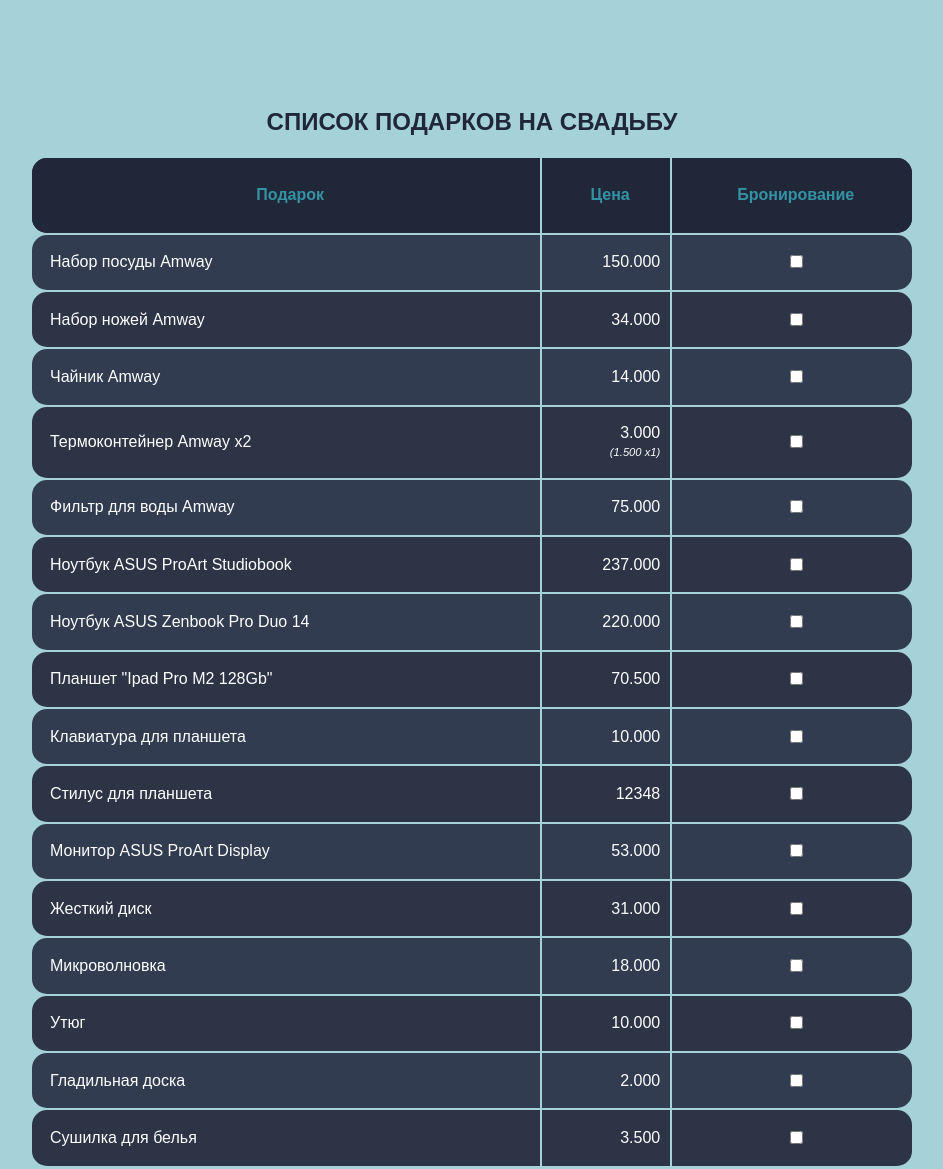
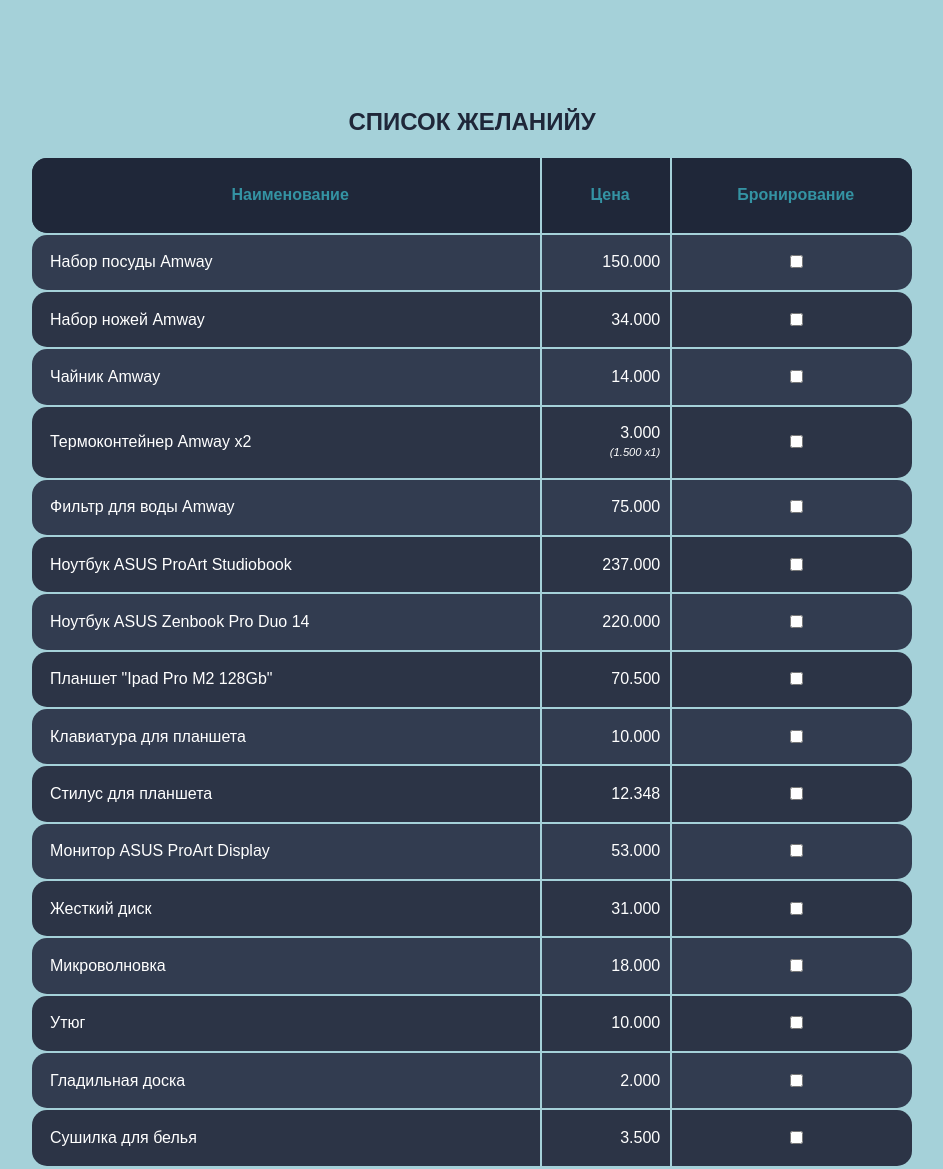
Before and after one commit to HappDel/wishlist.github.io, a plain HTML site: page index.html in a window 1280 px wide. Shown: the top 1169 px of the page, without its empty margins (168-1111 px from the left). Drawn offline with Linux system fonts and the light colour scheme.

Commit message:
Update index.html

```diff
--- a/index.html
+++ b/index.html
@@ -8,13 +8,13 @@
 </head>
 <body>
 	<div>
-		<h2>Список подарков на свадьбу</h2>
+		<h2>Список желанийу</h2>
 	</div>
 	<div>
 		<table class="container" cellpadding="10">
 			<thead>
 				<tr>
-					<th class="th-left"><h1>Подарок</h1></td>
+					<th class="th-left"><h1>Наименование</h1></td>
 					<th><h1>Цена</h1></td>
 					<th class="th-right"><h1>Бронирование</h1></td>
 				</tr>
@@ -67,7 +67,7 @@
 				</tr>
 				<tr>
 					<td class="text-left"><a target="_blank" href="https://istore.kg/catalog/product/68?&color_hex=21&pattern=5&old_price=0&limit=0&secondary_price_old=0">Стилус для планшета</a></td>
-					<td>12348</td>
+					<td>12.348</td>
 					<td class="text-center"><input type="checkbox"></td>
 				</tr>
 				<tr>
@@ -104,6 +104,7 @@
 
 		</table>
 	</div>
+	<d
 
 </body>
 </html>
```
